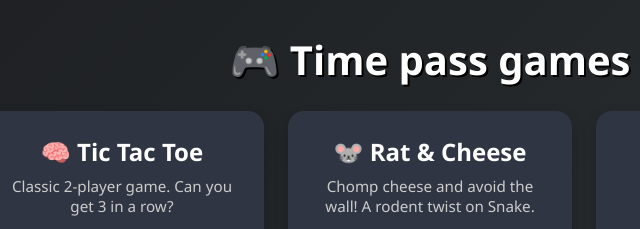
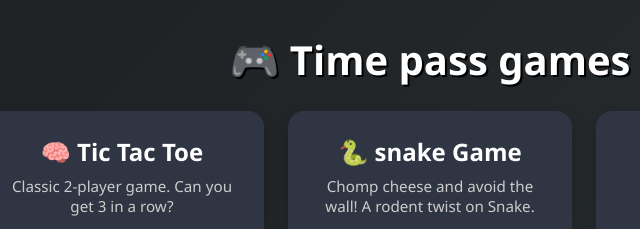
Before and after one commit to technovabit/mini-games, a plain HTML site: page index.html in a window 1280 px wide. Shown: the top 229 px of the page, 210-850 px from the left. Drawn offline with Linux system fonts and the light colour scheme.

Commit message:
Update index.html

```diff
--- a/index.html
+++ b/index.html
@@ -114,7 +114,7 @@
     </div>
 
     <div class="card">
-      <h2>🐭 Rat & Cheese</h2>
+      <h2>🐍 snake Game</h2>
       <p>Chomp cheese and avoid the wall! A rodent twist on Snake.</p>
       <a href="snake.html">Play Now</a>
     </div>
```
